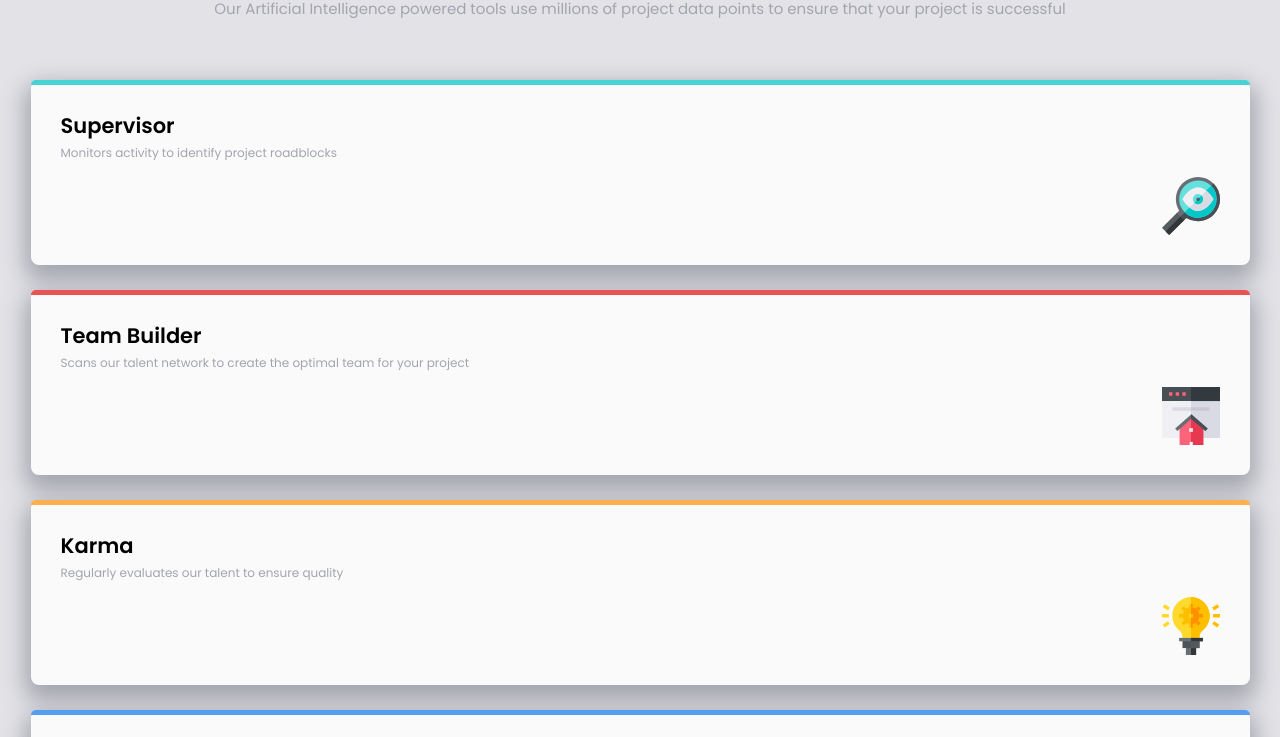
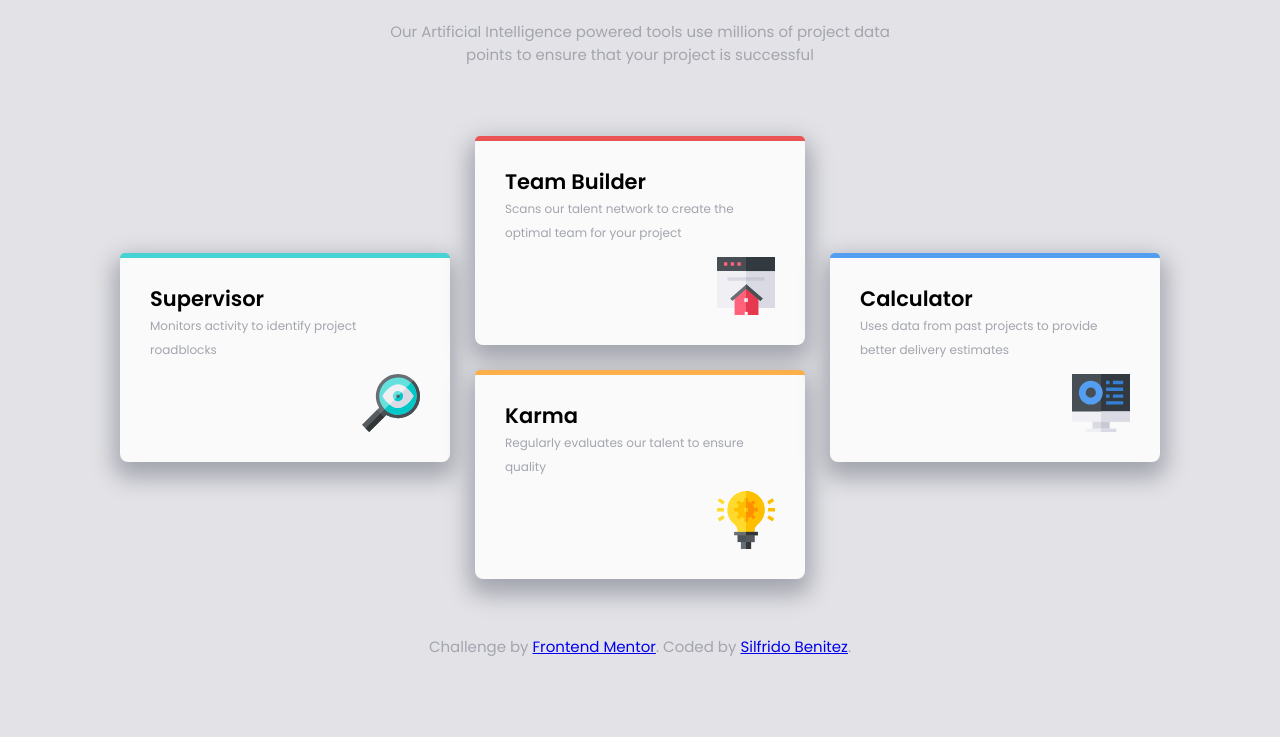
Before and after one commit to silfrido-lab/four-card-feature-section, a plain HTML site: page index.html in a window 1280 px wide. Shown: the part 185-922 px from the top of the page. After the commit the page ends 896 px from the top, so only its background shows below. Drawn offline with Linux system fonts and the light colour scheme.

Commit message:
finished desktop

```diff
--- a/src/sass/card.scss
+++ b/src/sass/card.scss
@@ -13,6 +13,10 @@
         right: 0;
         left: 0;
         border-radius: 8px 8px 0 0;
+    }
+    @media screen and (min-width:1024px) {
+        grid-column: 1/2;
+        grid-row: 3/5;
     }
     &__sub {
         font-size: .8em;
@@ -38,6 +42,10 @@
             left: 0;
             border-radius: 8px 8px 0 0;
         }
+        @media screen and (min-width:1024px) {
+            grid-column: 2/3;
+            grid-row: 2/4;
+        }
     }
     &__karma {
         @extend .sombra;
@@ -54,6 +62,10 @@
             right: 0;
             left: 0;
             border-radius: 8px 8px 0 0;
+        }
+        @media screen and (min-width:1024px) {
+            grid-column: 2/3;
+            grid-row: 4/6;
         }
     }
     &__calculator {
@@ -72,6 +84,10 @@
             left: 0;
             border-radius: 8px 8px 0 0;
         }
+        @media screen and (min-width:1024px) {
+            grid-column: 3/4;
+            grid-row: 3/5;
+        }
     }
     &__img {
         display: flex;
--- a/src/sass/estilos.scss
+++ b/src/sass/estilos.scss
@@ -25,12 +25,18 @@ body {
 .grid {
     display: grid;
     grid-row-gap: 25px;
+    grid-column-gap: 25px;
+    @media screen and (min-width: 1024px) {
+        grid-template-columns: repeat(3, 330px);
+        justify-content: center;
+    }
 }
-
-@media screen and (max-wwidth:1024px) {}
 
 .wrapper {
     padding: 5em 1.5em;
+    @media screen and (min-width: 1024px) {
+        padding: 3em;
+    }
 }
 
 .u-wrapper {
@@ -47,6 +53,9 @@ body {
         display: block;
         font-weight: 600;
     }
+    @media screen and (min-width: 1024px) {
+        font-size: 2.4em;
+    }
 }
 
 .u-h2 {
@@ -62,4 +71,8 @@ body {
     padding-top: .7em;
     padding-bottom: 3em;
     // border: 1px solid red;
+    @media screen and (min-width: 1024px) {
+        max-width: 500px;
+        margin: auto;
+    }
 }
```
Also changed, not shown: static/css/estilos.css, 1 other file.
